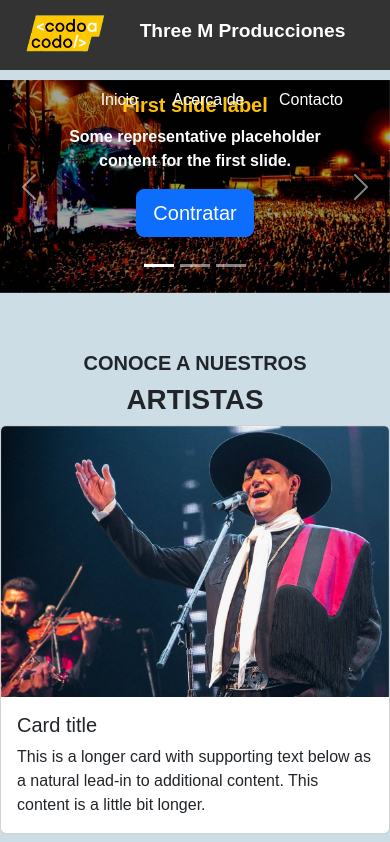
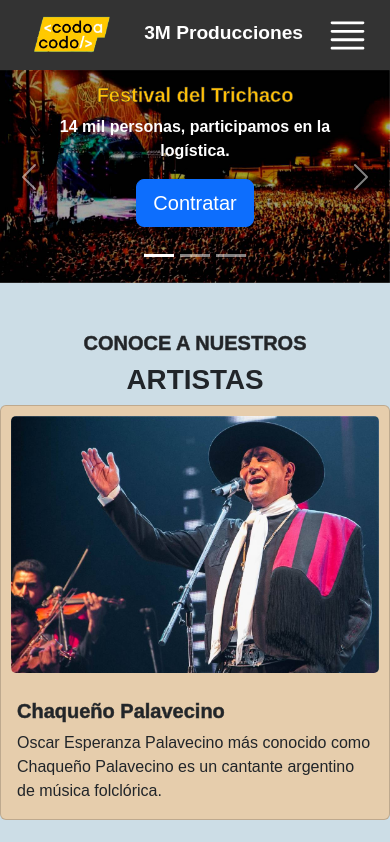
Before and after one commit to Mauromendoza99/integradorFullStackDeveloper, a website: page index.html in a window 390 px wide. Shown: the top 842 px of the page. Drawn offline with nearby package versions, Linux system fonts and the light colour scheme.

Commit message:
Modificaciones responsive

```diff
--- a/estilos.css
+++ b/estilos.css
@@ -1,7 +1,9 @@
-* {
+*{
     margin: 0;
     padding: 0;
     box-sizing: border-box;
+    text-decoration: none;
+    list-style: none;
 }
 
 .body{
@@ -16,9 +18,8 @@
 
 
 /*Cabecera*/
-#main-header {
-    /* position: fixed; */
 
+.main-header {
     left: 0;
     top: 0;
     margin: 0;
@@ -29,73 +30,140 @@
     color: white;
 
 }
-
-#main-header a {
+.enlace{
+    position: absolute;
+    padding: 5px 40px;
+    align-items: center;
+    text-decoration: none;
+}
+.logo_codo {
+    height:60px;
+    vertical-align: middle;
+    width: auto;
+}
+nav ul {
+    float: right;
+    margin-right: 20px;
+}
+nav ul li{
+    display: inline-block;
+    line-height: 70px;
+    margin: 0 5px;
+}
+nav ul li a{
     color: white;
+    text-decoration: none;
+    font-size: 18px;
+    padding: 7px 13px;
+    border-radius: 3px;
+}
+li a.active,.nombre-sitio:hover, li a:hover, svg:hover {
+    background-color: #0b76a6;
+    transition: 0.4s;
 }
 
-.logo_codo {
-    height: auto;
-    max-height: 65px;
-    vertical-align: middle;
-    width: auto;
-    padding-top: 3px;
+.checkbtn {
+    color: white;
+    float: right;
+    line-height: 70px;
+    margin-right: 20px;
+    cursor: pointer;
+    display: none;
+}
+svg{
+    border-radius: 3px;
+}
+#check{
+    display: none;
 }
 
 .nombre-sitio {
+    color: white;
     display: inline;
     font-weight: 700;
     font-size: 1.2em;
     padding: 0 15px;
+    border-radius: 3px;
 
 }
+/* Tablet */
+@media (max-width: 952px){
 
-.logo_nombre {
-    float: left;
-    text-decoration: none;
+    .enlace{
+        padding-left: 20px;
+    }
+    nav ul li a{
+        font-size: 16px;
+    }
+}
+/* Celular */
+@media (max-width: 858px){
+    .checkbtn{
+        display: block;
+    }
+    ul{
+        display: block;
+        margin: 0 0 0 0;
+        padding: 0;
+        position: fixed;
+        width: 100%;
+        height: 100vh;
+        background: #2c3e50;
+        top: 70px;
+        left: 100%;
+        text-align: center;
+        transition: all 0.5s;
+    }
+    nav ul li{
+        display: block;
+        margin: 50px 0;
+        line-height: 70px;
+    }
+    nav ul li a{
+        display: block;
+        font-size: 40px;
+        border-radius: 10px;
+        border-style: solid;
+        margin: 15px 20px;
+    }
+    li a:hover, li a.active{
+        background: none;
+        color: darkgoldenrod;
+    }
+    #check:checked ~ ul {
+        left: 0;
+    }
+    nav ul li a:active ~ ul{
+        left:100%;
+    }
 
 }
-
-nav {
-    float: right;
-}
-
-nav ul {
-    margin: 0;
-    padding: 0;
-    list-style: none;
-    padding-right: 20px;
-}
-
-nav ul li {
-    display: inline-block;
-    line-height: 70px;
-}
-
-nav ul li a {
-    display: block;
-    padding: 0 15px;
-    text-decoration: none;
-}
-.nombre-sitio:hover {
-    background-color: #0b76a6;
-}
-nav ul li a:hover {
-    background: #0b76a6;
-}
-
 
 /*presentación*/
 .carrusel{
     max-width: 1400px;
-    margin: 10px auto;
+    margin: 0px auto;
+}
+div h5{
+    -webkit-text-stroke-color: #333;
+    -webkit-text-stroke-width: 0.5px;
 }
 
 /* objetivo */
 .objetivo{
     max-height: 300px;
 }
-
+button a {
+    text-decoration: none;
+    color: white;
+}
+.card{
+    background-color: rgb(230, 205, 172);
+}
+.card img{
+    padding: 10px;
+    border-radius: 15px;
+}
 /*Pie de página*/
 .pie-de-pagina {
     background: #333;
--- a/index.html
+++ b/index.html
@@ -13,26 +13,34 @@
 </head>
 
 <body class="body">
-  <header class="fixed-top" id="main-header">
-    <div class="container">
-      <a class="logo_nombre" href="index.html">
+
+  <!-- header  -->
+  <nav class="fixed-top main-header">
+
+    <input type="checkbox" id="check">
+    <label for="check" class="checkbtn">
+      <svg xmlns="http://www.w3.org/2000/svg" width="45" height="45" fill="currentColor" viewBox="0 0 16 16">
+        <path fill-rule="evenodd"
+          d="M2 12.5a.5.5 0 0 1 .5-.5h11a.5.5 0 0 1 0 1h-11a.5.5 0 0 1-.5-.5zm0-3a.5.5 0 0 1 .5-.5h11a.5.5 0 0 1 0 1h-11a.5.5 0 0 1-.5-.5zm0-3a.5.5 0 0 1 .5-.5h11a.5.5 0 0 1 0 1h-11a.5.5 0 0 1-.5-.5zm0-3a.5.5 0 0 1 .5-.5h11a.5.5 0 0 1 0 1h-11a.5.5 0 0 1-.5-.5z" />
+      </svg>
+    </label>
+    <a href="#" class="enlace">
       <img class="logo_codo" src="imagenes/codoacodo.png">
-        <span class="nombre-sitio">Three M Producciones</span>
-
+      <span class="nombre-sitio fw-bolder">3M Producciones</span>
     </a>
-      <nav class="nav justify-content-center justify-content-lg-between align-items-center">
     <ul>
-          <li><a class="nav-item" href="index.html">Inicio</a></li>
-          <li><a class="nav-item" href="#nosotros">Acerca de</a></li>
-          <li><a class="nav-item" href="#contacto">Contacto</a></li>
+      <li>
+        <a class="active" href="#inicio">Inicio</a>
+        <a id="a" href="#productos">Productos</a>
+        <a id="a" href="#nosotros">Nosotros</a>
+        <a id="a" href="#contacto">Contacto</a>
+      </li>
     </ul>
 
   </nav>
 
-    </div>
-
-  </header>
   <!-- Carrusel del imagenes -->
+  <div id="inicio">
     <div id="carouselExampleCaptions" class="carousel slide carrusel">
       <div class="carousel-indicators">
         <button type="button" data-bs-target="#carouselExampleCaptions" data-bs-slide-to="0" class="active"
@@ -46,45 +54,49 @@
         <div class="carousel-item active">
           <img src="imagenes/carousel1.jpg" class="d-block w-100 img-fluid " alt="Imagen de presentacion">
           <div class="carousel-caption d-md-block">
-          <h5 class="fw-bolder text-warning">First slide label</h5>
-          <p class="fw-bolder">Some representative placeholder content for the first slide.</p>
+            <h5 class="fw-bolder text-warning">Festival del Trichaco</h5>
+            <p class="fw-bolder">14 mil personas, participamos en la logística.</p>
             <p>
-            <a class="btn btn-lg btn-primary" href="#">Contratar</a>
+              <a class="btn btn-lg btn-primary" href="https://l.instagram.com/?u=https%3A%2F%2Fapi.whatsapp.com%2Fsend%3Fphone%3D5492616796653%26text%3DHola%2Blindo&e=AT0bBRbGQwgHRt8TvEq7gqXPxo8ZpPoA2gIxJg8C_L9_0VBBXWsX1YJrrsjKyxWe162maIQAiN9g2L497mbxCfGEI2lllemOwpHAVQ">Contratar</a>
             </p>
           </div>
         </div>
         <div class="carousel-item">
           <img src="imagenes/carousel2.jpg" class="d-block w-100 img-fluid " alt="Imagen de presentacion">
           <div class="carousel-caption d-md-block">
-          <h5 class="fw-bolder text-warning">Second slide label</h5>
-          <p class="fw-bolder">Some representative placeholder content for the second slide.</p>
+            <h5 class="fw-bolder text-warning">Cosquin Rock</h5>
+            <p class="fw-bolder">120 mil personas, participamos en la logística.</p>
             <p>
-            <a class="btn btn-lg btn-primary" href="#">Contratar</a>
+              <a class="btn btn-lg btn-primary" href="https://l.instagram.com/?u=https%3A%2F%2Fapi.whatsapp.com%2Fsend%3Fphone%3D5492616796653%26text%3DHola%2Blindo&e=AT0bBRbGQwgHRt8TvEq7gqXPxo8ZpPoA2gIxJg8C_L9_0VBBXWsX1YJrrsjKyxWe162maIQAiN9g2L497mbxCfGEI2lllemOwpHAVQ">Contratar</a>
             </p>
           </div>
         </div>
         <div class="carousel-item">
           <img src="imagenes/carousel3.jpg" class="d-block w-100 img-fluid " alt="Imagen de presentacion">
           <div class="carousel-caption d-md-block">
-          <h5 class="fw-bolder text-warning">Third slide label</h5>
-          <p class="fw-bolder">Some representative placeholder content for the third slide.</p>
+            <h5 class="fw-bolder text-warning">Festival de la Cueca y el Damasco</h5>
+            <p class="fw-bolder">10 mil personas, participamos en la organización y logística..</p>
             <p>
-            <a class="btn btn-lg btn-primary" href="#">Contratar</a>
+              <a class="btn btn-lg btn-primary" href="https://l.instagram.com/?u=https%3A%2F%2Fapi.whatsapp.com%2Fsend%3Fphone%3D5492616796653%26text%3DHola%2Blindo&e=AT0bBRbGQwgHRt8TvEq7gqXPxo8ZpPoA2gIxJg8C_L9_0VBBXWsX1YJrrsjKyxWe162maIQAiN9g2L497mbxCfGEI2lllemOwpHAVQ">Contratar</a>
             </p>
           </div>
         </div>
       </div>
-    <button class="carousel-control-prev" type="button" data-bs-target="#carouselExampleCaptions" data-bs-slide="prev">
+      <button class="carousel-control-prev" type="button" data-bs-target="#carouselExampleCaptions"
+        data-bs-slide="prev">
         <span class="carousel-control-prev-icon" aria-hidden="true"></span>
         <span class="visually-hidden">Previous</span>
       </button>
-    <button class="carousel-control-next" type="button" data-bs-target="#carouselExampleCaptions" data-bs-slide="next">
+      <button class="carousel-control-next" type="button" data-bs-target="#carouselExampleCaptions"
+        data-bs-slide="next">
         <span class="carousel-control-next-icon" aria-hidden="true"></span>
         <span class="visually-hidden">Next</span>
       </button>
     </div>
 
-  <section class="artistas">
+  </div>
+
+  <section id="productos" class="artistas">
     <!-- titulo de artistas -->
     <div class="container">
       <div class="text-center">
@@ -100,9 +112,8 @@
         <div class="card">
           <img src="imagenes/artista1.jpg" class="card-img-top" alt="...">
           <div class="card-body">
-            <h5 class="card-title">Card title</h5>
-            <p class="card-text">This is a longer card with supporting text below as a natural lead-in to additional
-              content. This content is a little bit longer.</p>
+            <h5 class="card-title fw-bolder">Chaqueño Palavecino</h5>
+            <p class="card-text">Oscar Esperanza Palavecino más conocido como Chaqueño Palavecino es un cantante argentino de música folclórica.</p>
           </div>
         </div>
       </div>
@@ -110,9 +121,8 @@
         <div class="card">
           <img src="imagenes/artista2.jpg" class="card-img-top" alt="...">
           <div class="card-body">
-            <h5 class="card-title">Card title</h5>
-            <p class="card-text">This is a longer card with supporting text below as a natural lead-in to additional
-              content. This content is a little bit longer.</p>
+            <h5 class="card-title fw-bolder">Soledad Pastorutti</h5>
+            <p class="card-text">Soledad Pastorutti, conocida simplemente como Soledad o por su apodo La Sole, es una cantante, compositora, actriz y conductora argentina.</p>
           </div>
         </div>
       </div>
@@ -120,9 +130,8 @@
         <div class="card">
           <img src="imagenes/artista3.jpg" class="card-img-top" alt="...">
           <div class="card-body">
-            <h5 class="card-title">Card title</h5>
-            <p class="card-text">This is a longer card with supporting text below as a natural lead-in to additional
-              content.</p>
+            <h5 class="card-title fw-bolder">El Indio Lucio Rojas</h5>
+            <p class="card-text">Lucio Rojas es un artista de gran calidad, sensibilidad y fuerza interpretativa, que acudirá a un repertorio musical de profunda raíz folklórica.</p>
           </div>
         </div>
       </div>
@@ -130,9 +139,8 @@
         <div class="card">
           <img src="imagenes/artista4.jpg" class="card-img-top" alt="...">
           <div class="card-body">
-            <h5 class="card-title">Card title</h5>
-            <p class="card-text">This is a longer card with supporting text below as a natural lead-in to additional
-              content. This content is a little bit longer.</p>
+            <h5 class="card-title fw-bolder">Lázaro Caballero</h5>
+            <p class="card-text">Lázaro Caballero Moreno el joven artista que está cosechando premios en los festivales chamameceros, el formoseño ha girado por los escenarios y festivales de todo el país.</p>
           </div>
         </div>
       </div>
@@ -148,13 +156,21 @@
     <img src="imagenes/objetivo.png" class="img-honolulu img-fluid">
     <div class="txt-honolulu bg-dark text-white">
       <h5 class="fw-bolder">¿Quiénes somos?</h5>
-      <p>Buenos Aires es la provincia y localidad mas grande del estado de Argentina, en los Estados Unidos. Honolulu
-        es
-        la mas sureña de entre las principales ciudades estadounidenses. Aunque el nombre de Honolulu se refiere al
-        área
-        urbana en la costa sureste de la isla de Oahu, la ciudad y el condado de honolulu han formado una ciudad-
-        condado consolidada que cubre toda la ciudad (aproximadamente 600 km2 de superficie).</p>
-      <button type="button" class="btn btn-outline-secondary">Conoce mas</button>
+      <p>
+        Somos un equipo multidisciplinario que cuenta con más de 30 años de experiencia en el mundo del entretenimiento.
+        3M Producciones es hoy una de las empresas líderes en organización y producción
+        integral de eventos en Argentina con más de 1000 casos de éxito y la capacidad de brindar soluciones a medida en
+        cada nuevo desafío.
+      </p>
+      <h5 class="fw-bolder">¿Cuál es nuestro objetivo?</h5>
+      <p>
+        Nuestro objetivo es defender la cultura Argentina brindando lo mejor de nosotros para llevar a cabo eventos de
+        temáticas culturales.
+        Eventos que , para nosotros, significan despertar el patriotismo y la unión en las personas.
+      </p>
+      <button type="button" class="btn btn-outline-secondary">
+        <a href="#inicio">Conoce más</a>
+      </button>
     </div>
   </div>
 
--- /dev/null
+++ b/package.json
@@ -0,0 +1,5 @@
+{
+  "dependencies": {
+    "bootstrap": "^5.3.0-alpha3"
+  }
+}
--- /dev/null
+++ b/styles.scss
@@ -0,0 +1,2 @@
+// Con este archivo vinculamos el css de bootstrap a nuestro index.html y nos aseguramos de su actualización automática
+@import "./node_modules/bootstrap/scss/bootstrap.scss"
```
Also changed, not shown: imagenes/justify.svg (added), 2 other files. Lines whose indentation alone changed are shown as unchanged.
